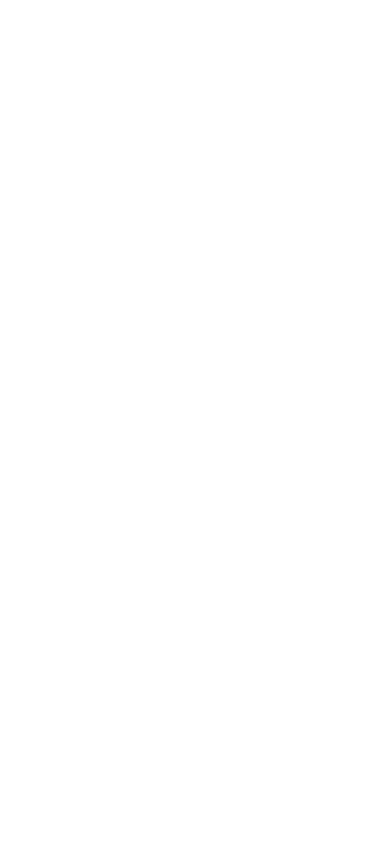
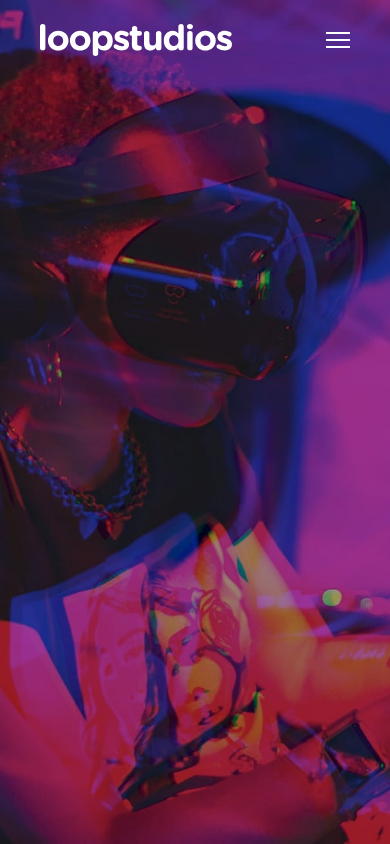
Before and after one commit to ortonb110/loopstudio, a React (Create React App) app: page / in a window 390 px wide. Built offline with nearby package versions, Linux system fonts and the light colour scheme.

Commit message:
Working on Navigation bar

```diff
--- /dev/null
+++ b/src/Components/Header/Hamburger.jsx
@@ -0,0 +1,23 @@
+import { Fragment } from "react"
+
+
+const Hamburger = (props) => {
+    return(
+        <Fragment>
+            <button
+            type="button"
+            aria-label="Open Menu"
+            aria-pressed= "false"
+
+            className={`flex flex-col gap-[5px] md:hidden `}
+            >
+                <span className="inline-block w-[24px] h-[2px] bg-white" aria-hidden="true"></span>
+                <span className="inline-block w-[24px] h-[2px] bg-white" aria-hidden="true"></span>
+                <span className="inline-block w-[24px] h-[2px] bg-white" aria-hidden="true"></span>
+
+
+            </button>
+        </Fragment>
+    )
+}
+export default Hamburger;
--- a/src/Components/Header/Header.jsx
+++ b/src/Components/Header/Header.jsx
@@ -3,7 +3,7 @@
 
 const Header = () => {
     return(
-        <header className="bg-hero md:bg-heroDesktop md:h-[650px] h-screen bg-center  bg-cover  md:bg-fixed bg-no-repeat">
+        <header className="bg-heroMobile md:bg-heroDesktop md:h-[65rem] h-screen bg-center  bg-cover  md:bg-fixed bg-no-repeat">
             <Navbar/>
         </header>
     )
--- a/src/Components/Header/Navbar.jsx
+++ b/src/Components/Header/Navbar.jsx
@@ -1,9 +1,19 @@
-
+import Hamburger from "./Hamburger";
+import logo from '../../Assets/images/logo.svg'
 
 const Navbar = () => {
     return (
-        <nav>
+        <nav className="lg:px-[16.9rem] md:px-[5rem] md:py-[6.4rem] px-[4rem] py-[2.4rem] flex justify-between items-center" >
+            <img src={logo} alt="Loop studio logo icon" className="cursor-pointer w-[192px]" />
+            <ul role="menubar" className="text-white text-[2.4rem] md:text-[1.5rem] md:capitalize uppercase md:font-['Alata'] gap-[3.2rem] cursor-pointer hidden md:flex items-center">
+                <li className="list-items" role="menuitem">about</li>
+                <li className="list-items" role="menuitem">careers</li>
+                <li className="list-items" role="menuitem">events</li>
+                <li className="list-items" role="menuitem">products</li>
+                <li className="list-items" role="menuitem">support</li>
 
+            </ul>
+            <Hamburger/>
         </nav>
     )
 }
--- a/src/index.css
+++ b/src/index.css
@@ -9,4 +9,12 @@
     font-size: 62.5%;
     font-family: "Josefin Sans", sans-serif;
   }
+
+
 }
+
+@layer utilities {
+  .list-items {
+    @apply md:after:content-[''] md:hover:after:block md:hover:after:absolute md:after:w-[2.4rem] md:after:border-b-2 md:after:pt-[8px] md:after:right-[50%] md:after:translate-x-[50%] relative after:transition-all ease-in-out duration-300
+  }
+}
--- a/tailwind.config.js
+++ b/tailwind.config.js
@@ -10,8 +10,9 @@
         veryDarkGray: "hsl(0, 0%, 41%)"
       },
       backgroundImage: {
-        hero: "url('/src/Assets/images/mobile/hero.jpg)",
-        heroDesktop : "url('/src/Assets/images/desktop/image-hero.jpg')"
+
+        heroMobile : "url('/src/Assets/images/mobile/hero.jpg')",
+        heroDesktop : "url('/src/Assets/images/desktop/image-hero.jpg')",
       }
     },
   },
```
